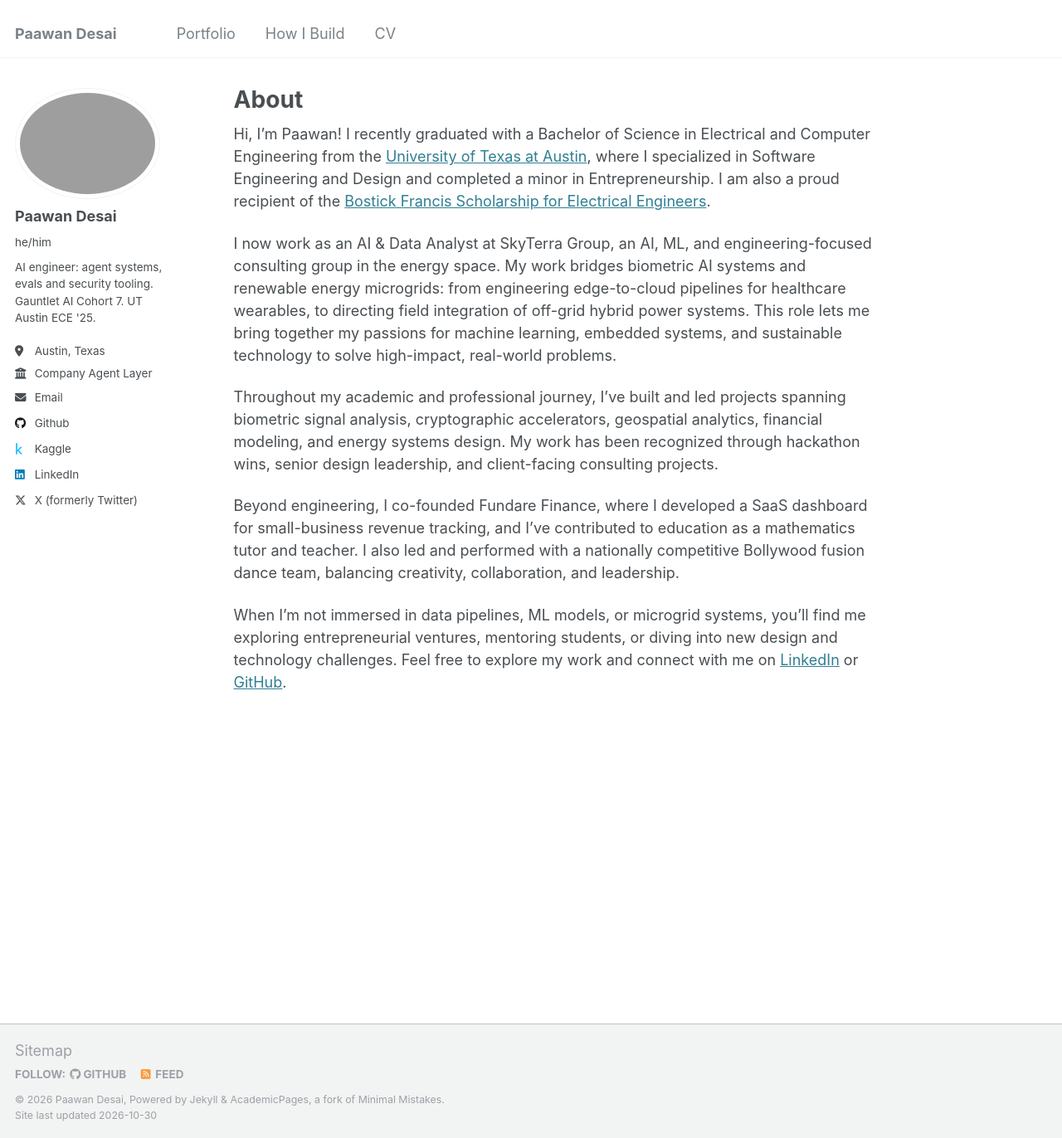
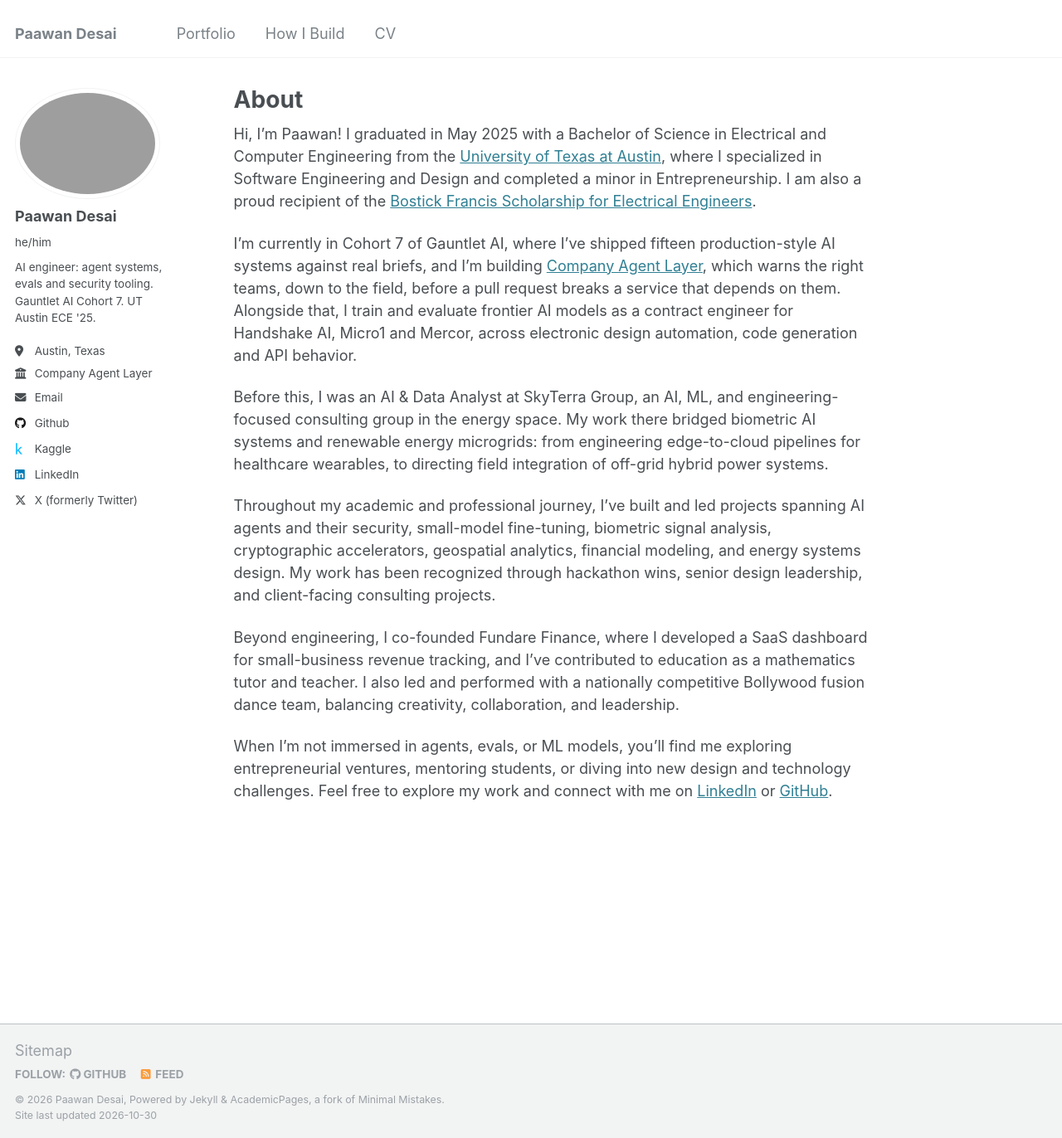
Before and after one commit to paawandesai/paawandesai.github.io, a Jekyll site: the page built from _pages/about.md, in a window 1280 px wide and 1372 px high. Shown: the whole window at 83% size. Built offline with Jekyll 4.4.1, drawn with Linux system fonts in a browser that asks for light colours.

Commit message:
Bring the About page up to date in Paawan's own wording (#7)
Claude-Session: https://claude.ai/code/session_01LpBky43R1MY4LYGBzi9xza

Co-authored-by: Claude <noreply@anthropic.com>

```diff
--- a/_pages/about.md
+++ b/_pages/about.md
@@ -7,12 +7,14 @@ redirect_from:
   - /about.html
 ---
 
-Hi, I'm Paawan! I recently graduated with a Bachelor of Science in Electrical and Computer Engineering from the [University of Texas at Austin](https://utexas.edu), where I specialized in Software Engineering and Design and completed a minor in Entrepreneurship. I am also a proud recipient of the [Bostick Francis Scholarship for Electrical Engineers](https://www.statesman.com/obituaries/p0157680).
+Hi, I'm Paawan! I graduated in May 2025 with a Bachelor of Science in Electrical and Computer Engineering from the [University of Texas at Austin](https://utexas.edu), where I specialized in Software Engineering and Design and completed a minor in Entrepreneurship. I am also a proud recipient of the [Bostick Francis Scholarship for Electrical Engineers](https://www.statesman.com/obituaries/p0157680).
 
-I now work as an AI & Data Analyst at SkyTerra Group, an AI, ML, and engineering-focused consulting group in the energy space. My work bridges biometric AI systems and renewable energy microgrids: from engineering edge-to-cloud pipelines for healthcare wearables, to directing field integration of off-grid hybrid power systems. This role lets me bring together my passions for machine learning, embedded systems, and sustainable technology to solve high-impact, real-world problems.
+I'm currently in Cohort 7 of Gauntlet AI, where I've shipped fifteen production-style AI systems against real briefs, and I'm building [Company Agent Layer](/portfolio/company-agent-layer/), which warns the right teams, down to the field, before a pull request breaks a service that depends on them. Alongside that, I train and evaluate frontier AI models as a contract engineer for Handshake AI, Micro1 and Mercor, across electronic design automation, code generation and API behavior.
 
-Throughout my academic and professional journey, I’ve built and led projects spanning biometric signal analysis, cryptographic accelerators, geospatial analytics, financial modeling, and energy systems design. My work has been recognized through hackathon wins, senior design leadership, and client-facing consulting projects.
+Before this, I was an AI & Data Analyst at SkyTerra Group, an AI, ML, and engineering-focused consulting group in the energy space. My work there bridged biometric AI systems and renewable energy microgrids: from engineering edge-to-cloud pipelines for healthcare wearables, to directing field integration of off-grid hybrid power systems.
+
+Throughout my academic and professional journey, I’ve built and led projects spanning AI agents and their security, small-model fine-tuning, biometric signal analysis, cryptographic accelerators, geospatial analytics, financial modeling, and energy systems design. My work has been recognized through hackathon wins, senior design leadership, and client-facing consulting projects.
 
 Beyond engineering, I co-founded Fundare Finance, where I developed a SaaS dashboard for small-business revenue tracking, and I’ve contributed to education as a mathematics tutor and teacher. I also led and performed with a nationally competitive Bollywood fusion dance team, balancing creativity, collaboration, and leadership.
 
-When I’m not immersed in data pipelines, ML models, or microgrid systems, you’ll find me exploring entrepreneurial ventures, mentoring students, or diving into new design and technology challenges. Feel free to explore my work and connect with me on [LinkedIn](https://linkedin.com/in/paawan-desai) or [GitHub](https://github.com/paawandesai).
+When I’m not immersed in agents, evals, or ML models, you’ll find me exploring entrepreneurial ventures, mentoring students, or diving into new design and technology challenges. Feel free to explore my work and connect with me on [LinkedIn](https://linkedin.com/in/paawan-desai) or [GitHub](https://github.com/paawandesai).
```
